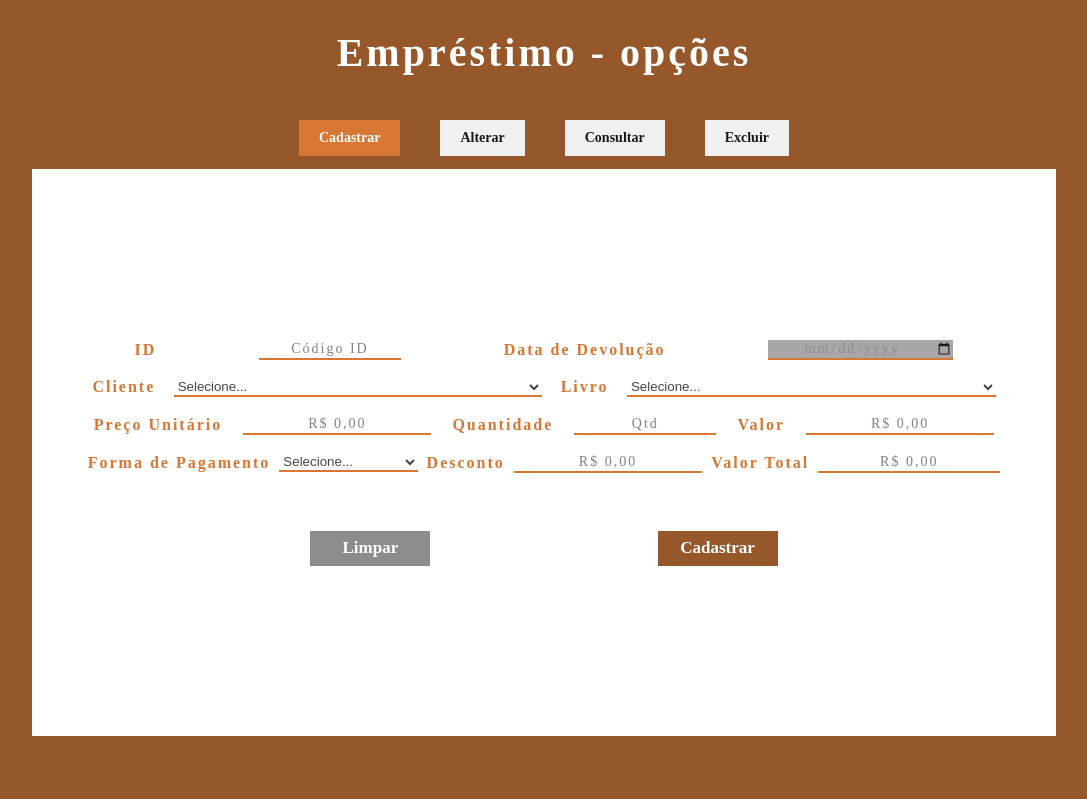
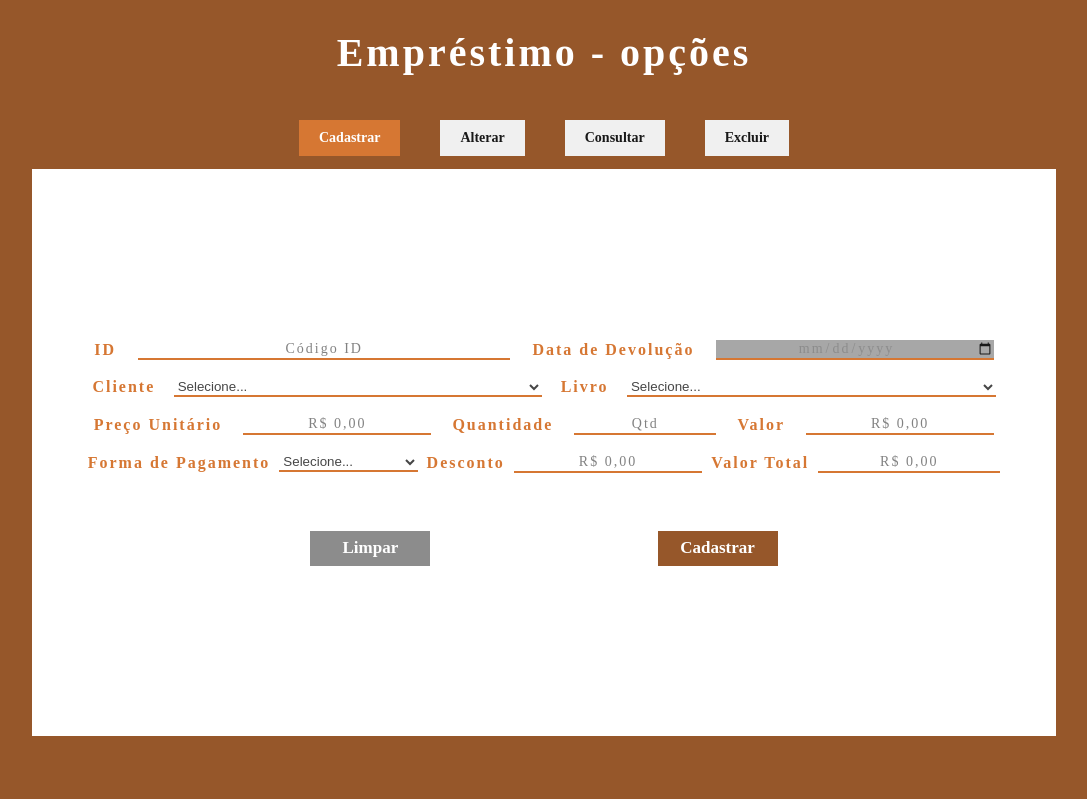
Before and after one commit to SergioHenrique19/buks, a Django app: page /register/lending in a window 1280 px wide. Shown: the part 461-1260 px from the top of the page, without its empty margins (96-1183 px from the left). Run offline with Django 3.2, Linux system fonts and the light colour scheme; data that the repository does not hold is empty; some web fonts are replaced; grey boxes are pictures that could not be loaded.

Commit message:
:hammer: Refatora formulario cadastro de Emprestimo.
Descriçao: Foram refatorados os campos do formulario de cadastro dos Emprestimos de acordo com os padroes.

```diff
--- a/src/buks/Emprestimo/templates/Emprestimo/register_lending.html
+++ b/src/buks/Emprestimo/templates/Emprestimo/register_lending.html
@@ -119,7 +119,7 @@
                                             <label>ID</label>
                                             <input type="text" name="id_emprestimo"
                                                 value="{{ id_emprestimo|default_if_none:'' }}" placeholder="Código ID"
-                                                style="width: 15%;" id="teste1">
+                                                style="width: 40%;" id="teste1">
                                             <!-- {{ form.isbn.errors }} -->
 
                                             <!-- <label for="{{ form.capa.id_for_label }}">Data e Hora</label>
@@ -130,7 +130,7 @@
 
                                             <label>Data de Devolução</label>
                                             <input type="date" name="data_devolucao"
-                                                value="{{ data_devolucao|default_if_none:'' }}" style="width: 20%;">
+                                                value="{{ data_devolucao|default_if_none:'' }}" style="width: 30%;">
                                             <!-- {{ form.capa.errors }} -->
                                         </div>
 
```
